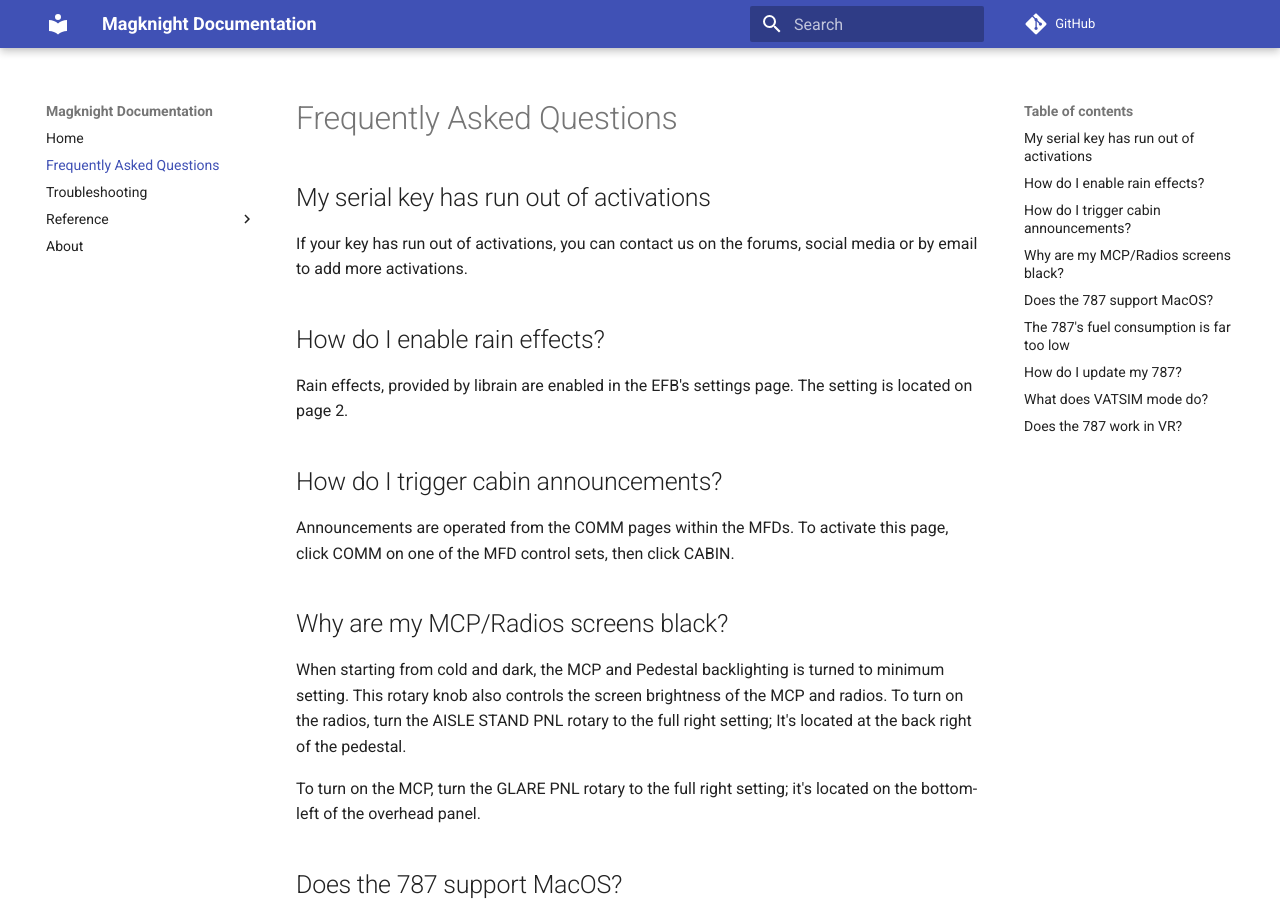
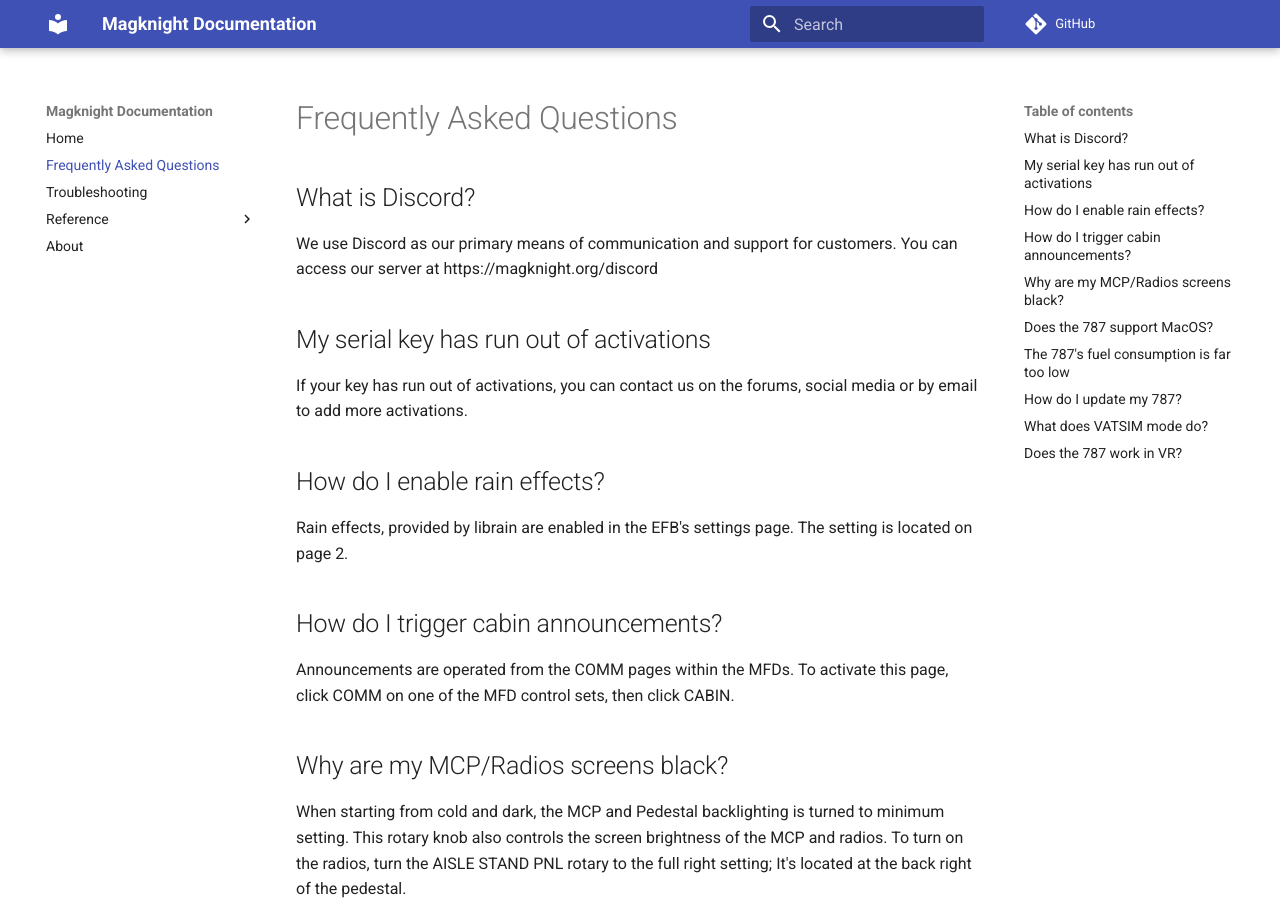
Before and after one commit to magknight/aviatorsDocs, an MkDocs documentation site: the page built from docs/faq.md, in a window 1280 px wide and 900 px high. Built offline with MkDocs 1.6.1 and Material for MkDocs 9.7.7, drawn with Linux system fonts in a browser that asks for light colours; comment, search, counter and statistics services are not loaded.

Commit message:
Update faq.md

```diff
--- a/docs/faq.md
+++ b/docs/faq.md
@@ -2,6 +2,9 @@
 source: faq.md
 
 # Frequently Asked Questions
+## What is Discord?
+We use Discord as our primary means of communication and support for customers. You can access our server at https://magknight.org/discord
+
 ## My serial key has run out of activations
 If your key has run out of activations, you can contact us on the forums, social media or by email to add more activations.
 
```
